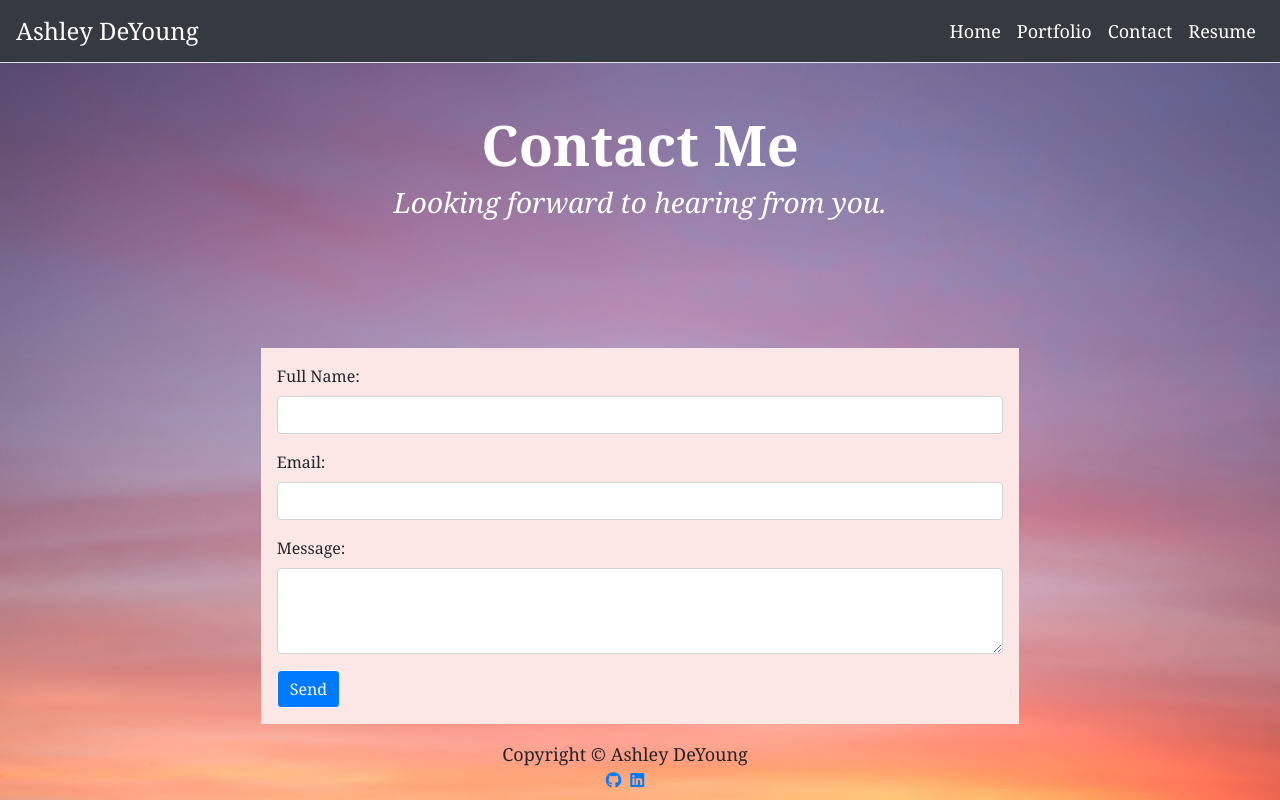
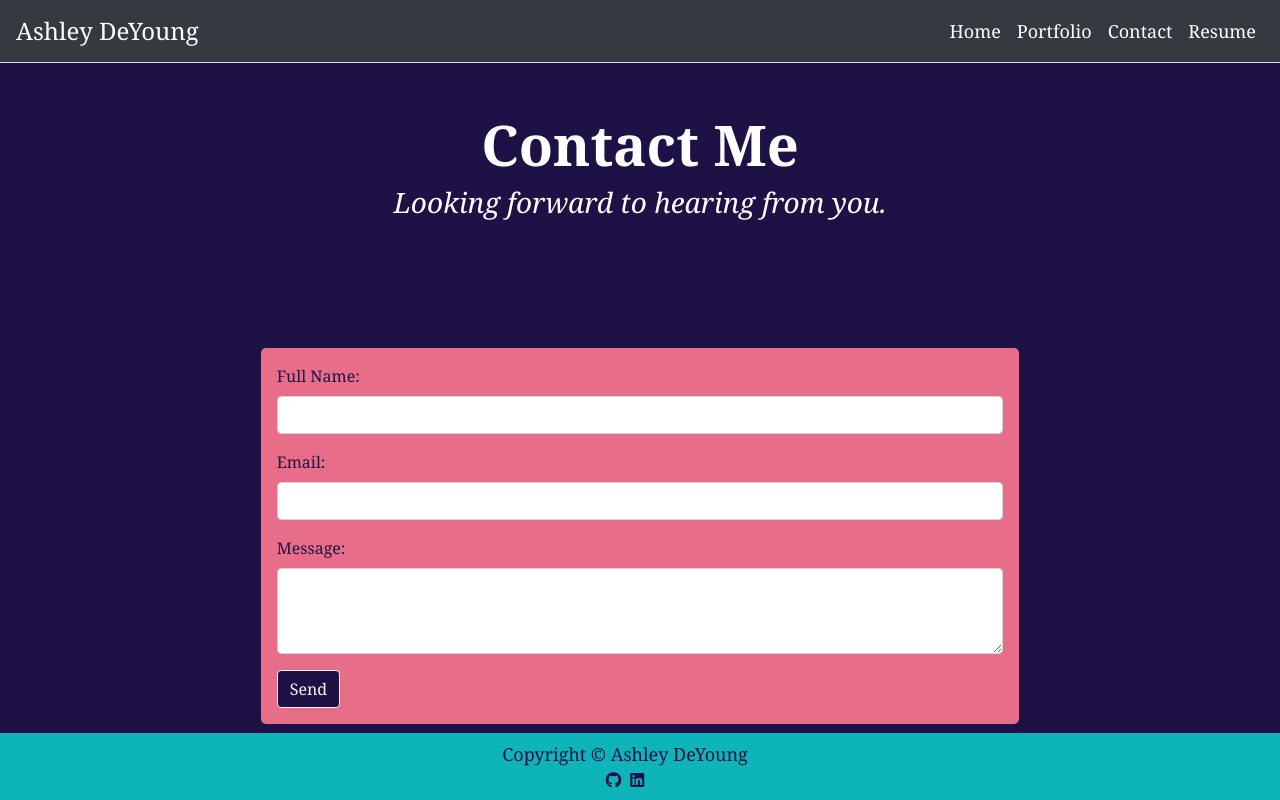
Before and after one commit to ashleydeyoung/react-portfolio, a React (Create React App) app: page /contact in a window 1280 px wide. Built offline with nearby package versions, Linux system fonts and the light colour scheme.

Commit message:
removed background image added css colors for font classes

```diff
--- a/src/App.css
+++ b/src/App.css
@@ -38,7 +38,7 @@
 }
 
 body {
-  background: url('./assets/images/sky2.jpg') no-repeat center center fixed;
+  background-color: #1d1145;
   -webkit-background-size: cover;
   -moz-background-size: cover;
   background-size: cover;
@@ -46,16 +46,20 @@ body {
 }
 
 .see {
-  background-color: #fce7e7;
-  /* border-radius: 25px; */
+  background-color: #e76d89;
+  border-radius: 5px;
 }
 
-/* .round {
-  border-radius: 25px;
-} */
+.purpleColor {
+  background-color: #1d1145;
+}
 
-.drop {
-  background-color: #fce7e7;
+.navColor {
+  background-color: #0db4b9
+}
+
+.lightPink {
+  background-color: #f2a1a1;
 }
 
 .font1 {
@@ -76,6 +80,17 @@ p {
   font-family: Georgia, 'Times New Roman', Times, serif
 }
 
+.fontGreen {
+  color: #0db4b9;
+}
+
+.fontPurple {
+  color: #1d1145;
+}
+
+.fontPink {
+  color: #e76d89;
+}
 .wrap {
   max-width: 250px;
 }
```
